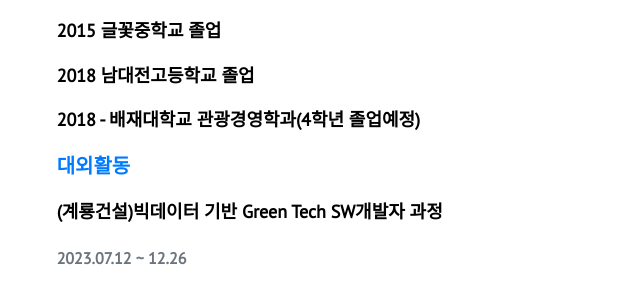
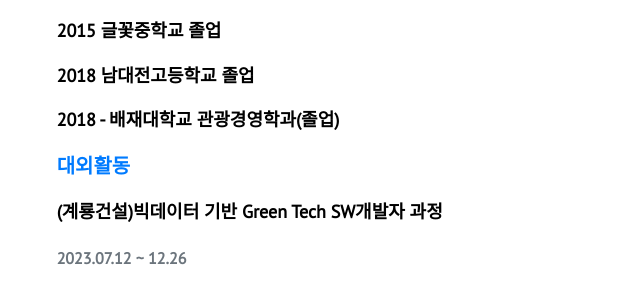
Before and after one commit to YoungGyu99/YoungGyu99.github.io, a Jekyll site: the page built from index.html, in a window 1280 px wide and 900 px high, scrolled down 1004 px. Shown: the part 152-448 px from the top of the window, without its empty margins (319-959 px from the left). Built offline with Jekyll 4.4.1, drawn with Linux system fonts in a browser that asks for light colours; nearby versions of some CDN libraries.

Commit message:
Update about.html

```diff
--- a/_includes/about.html
+++ b/_includes/about.html
@@ -14,7 +14,7 @@
                         <h4 style="font-size: 18px; font-weight: bold;">2018 남대전고등학교 졸업</h4>
                     </div>
                     <div class="resume-item">
-                        <h4 style="font-size: 18px; font-weight: bold;">2018 - 배재대학교 관광경영학과(4학년 졸업예정)</h4>
+                        <h4 style="font-size: 18px; font-weight: bold;">2018 - 배재대학교 관광경영학과(졸업)</h4>
                     </div>
                 </div>
                 <!-- 대외활동 -->
```
